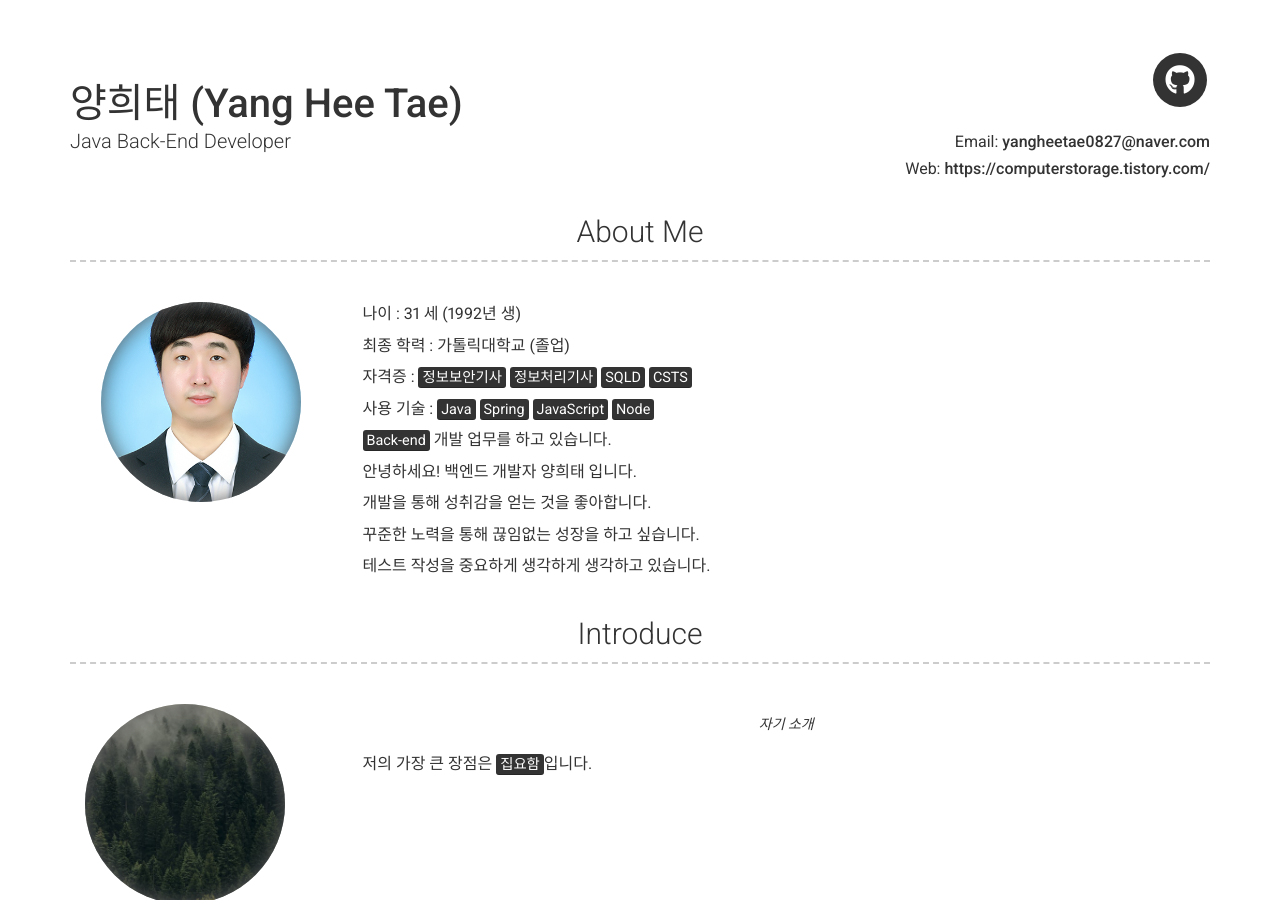
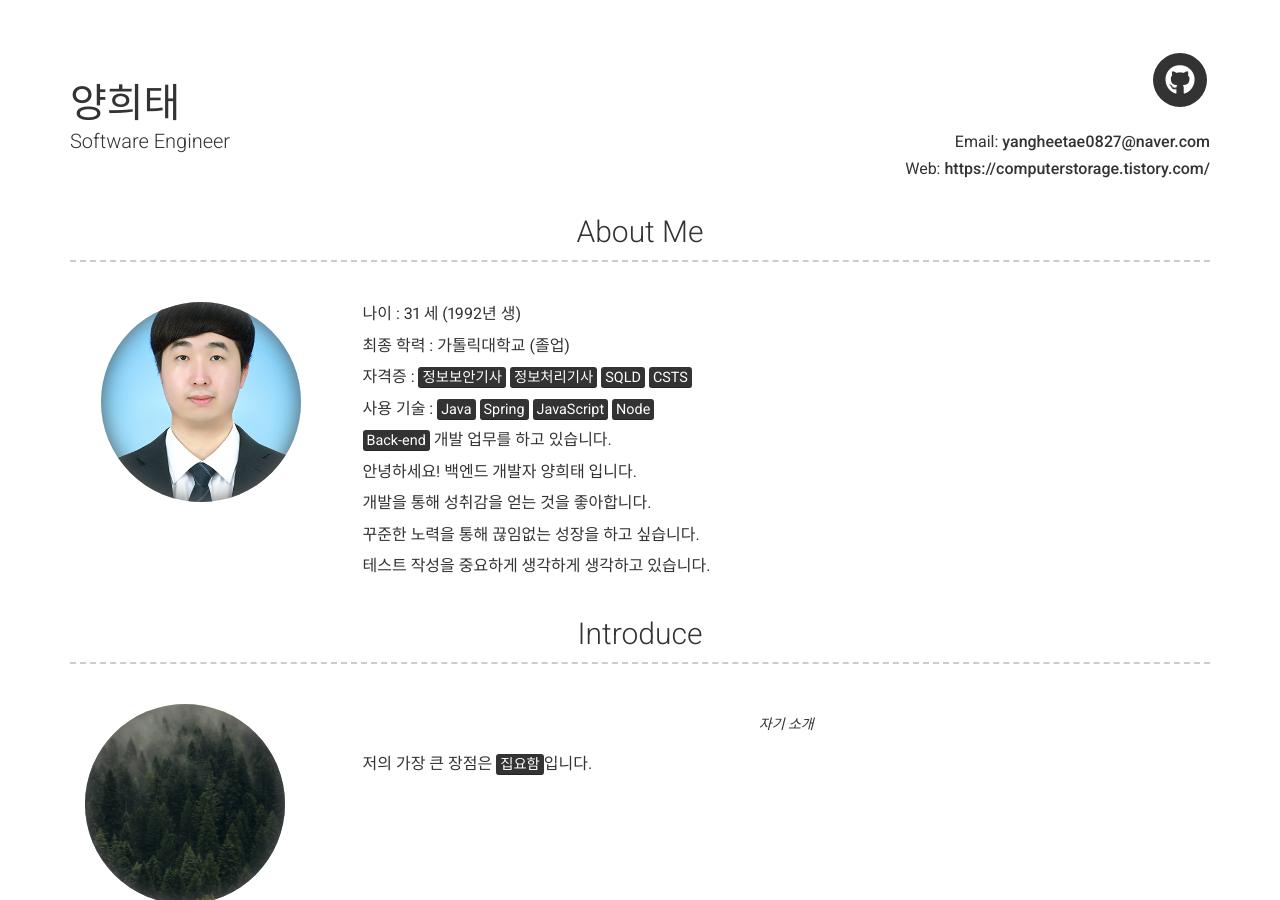
Before and after one commit to yht0827/resume, a Jekyll site: the page built from index.md, in a window 1280 px wide and 900 px high. Built offline with Jekyll 4.4.1, drawn with Linux system fonts in a browser that asks for light colours; nearby versions of some CDN libraries; some of the changed text lies outside the part shown.

Commit message:
-- 정리

```diff
--- a/_config.yml
+++ b/_config.yml
@@ -1,13 +1,14 @@
 # Site
-repository: sproogen/resume-theme
+repository: yht0827/resume-theme
 # favicon: Directory of your favicon (eg. images/favicon.ico)(optional)
 
 # Content configuration version
-# version: 2
+version: 2
+update_date: 2023.01.25
 
 # Personal info
-name: 양희태 (Yang Hee Tae)
-title: Java Back-End Developer
+name: 양희태
+title: Software Engineer
 email: yangheetae0827@naver.com
 # email_title: Email (Email title override)
 website: https://computerstorage.tistory.com/
```
